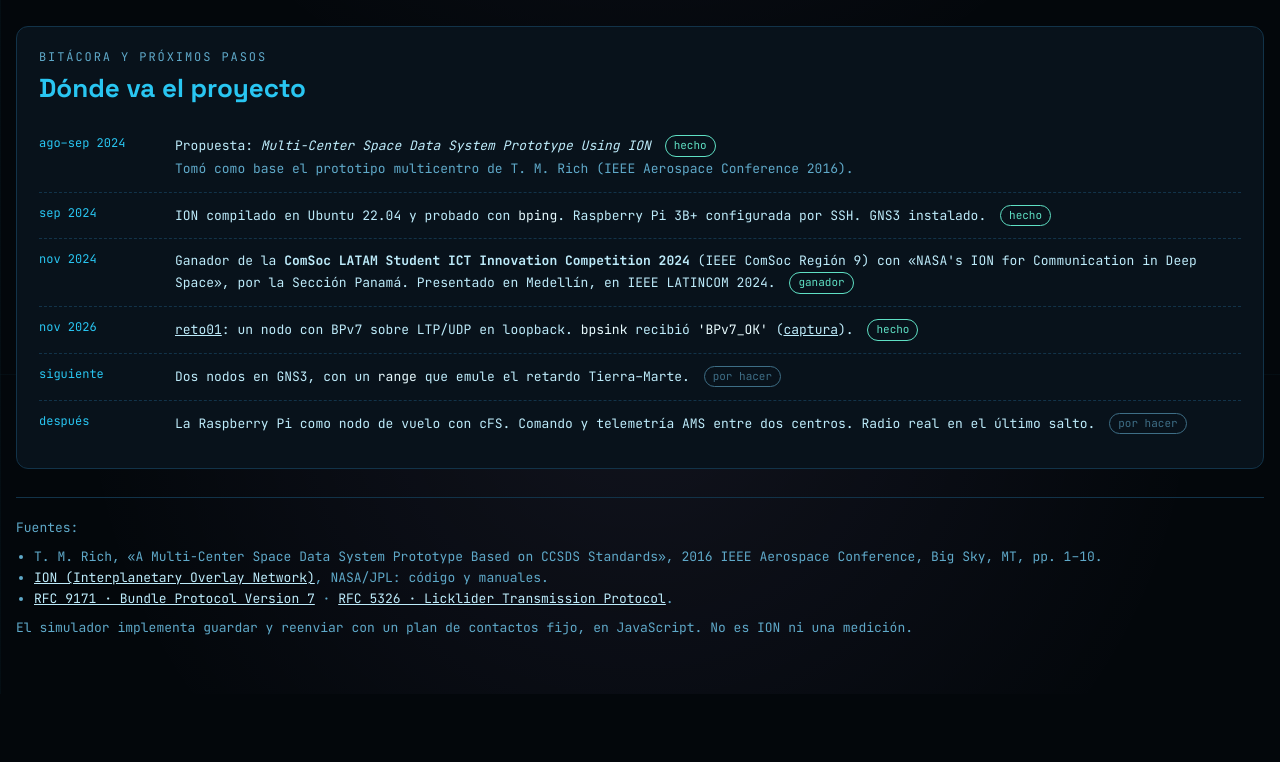
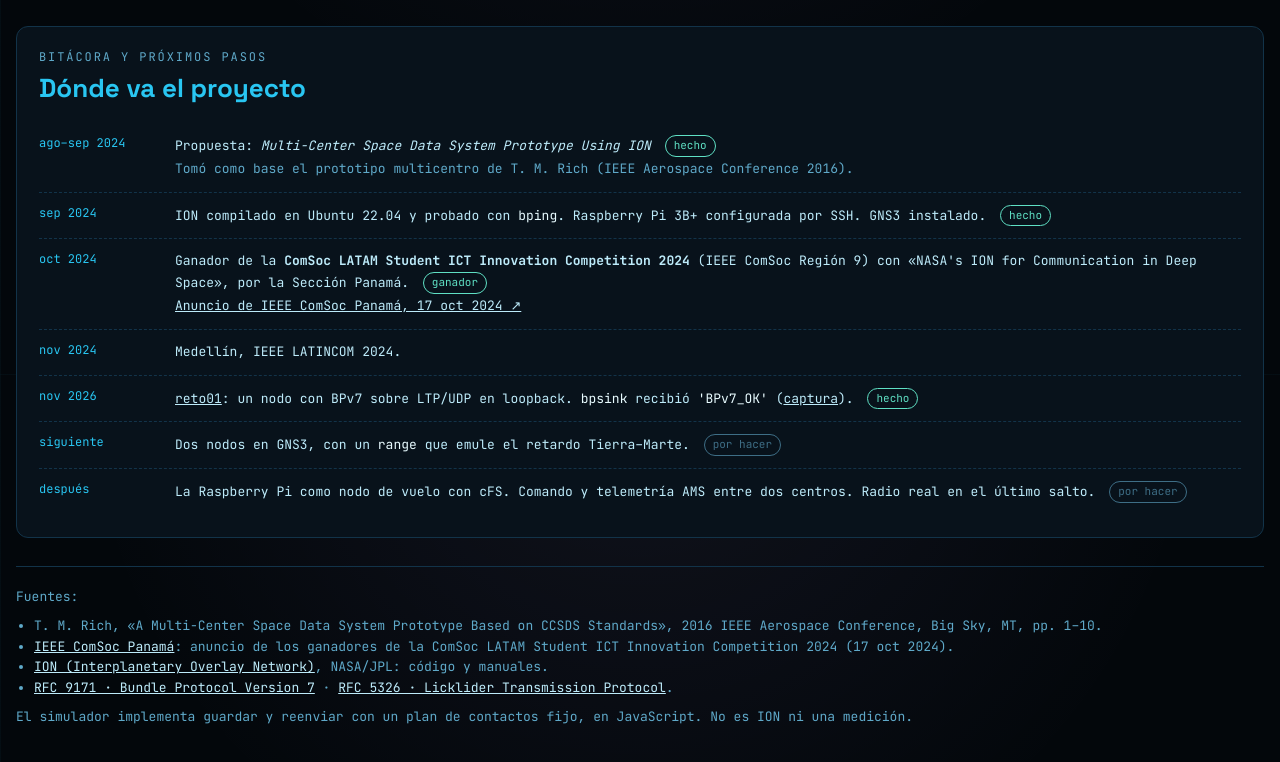
Before and after one commit to lcmj2803/ion-labs, a plain HTML site: page index.html in a window 1280 px wide. Shown: the part 3626-4388 px from the top of the page. Before the commit the page ends 4320 px from the top, so only its background shows below. Drawn offline with Linux system fonts and the light colour scheme.

Commit message:
Premio: fecha del anuncio (oct 2024) y enlace a la fuente
Co-Authored-By: Claude Opus 5.5 <noreply@anthropic.com>

```diff
--- a/index.html
+++ b/index.html
@@ -363,7 +363,8 @@ $ ionstop</pre>
   <ol class="timeline">
     <li><span class="when">ago–sep 2024</span><span class="what">Propuesta: <i>Multi-Center Space Data System Prototype Using ION</i> <span class="tag done">hecho</span><span class="small">Tomó como base el prototipo multicentro de T. M. Rich (IEEE Aerospace Conference 2016).</span></span></li>
     <li><span class="when">sep 2024</span><span class="what">ION compilado en Ubuntu 22.04 y probado con <code>bping</code>. Raspberry Pi 3B+ configurada por SSH. GNS3 instalado. <span class="tag done">hecho</span></span></li>
-    <li><span class="when">nov 2024</span><span class="what">Ganador de la <b>ComSoc LATAM Student ICT Innovation Competition 2024</b> (IEEE ComSoc Región 9) con «NASA's ION for Communication in Deep Space», por la Sección Panamá. Presentado en Medellín, en IEEE LATINCOM 2024. <span class="tag done">ganador</span></span></li>
+    <li><span class="when">oct 2024</span><span class="what">Ganador de la <b>ComSoc LATAM Student ICT Innovation Competition 2024</b> (IEEE ComSoc Región 9) con «NASA's ION for Communication in Deep Space», por la Sección Panamá. <span class="tag done">ganador</span><span class="small"><a href="https://www.instagram.com/p/DBPO9JFSnf3/">Anuncio de IEEE ComSoc Panamá, 17 oct 2024 ↗</a></span></span></li>
+    <li><span class="when">nov 2024</span><span class="what">Medellín, IEEE LATINCOM 2024.</span></li>
     <li><span class="when">nov 2026</span><span class="what"><a href="#reto01">reto01</a>: un nodo con BPv7 sobre LTP/UDP en loopback. <code>bpsink</code> recibió <code>'BPv7_OK'</code> (<a href="https://github.com/lcmj2803/ion-labs/blob/main/reto01/bpsink_captura.txt">captura</a>). <span class="tag done">hecho</span></span></li>
     <li><span class="when">siguiente</span><span class="what">Dos nodos en GNS3, con un <code>range</code> que emule el retardo Tierra–Marte. <span class="tag todo">por hacer</span></span></li>
     <li><span class="when">después</span><span class="what">La Raspberry Pi como nodo de vuelo con cFS. Comando y telemetría AMS entre dos centros. Radio real en el último salto. <span class="tag todo">por hacer</span></span></li>
@@ -374,6 +375,7 @@ $ ionstop</pre>
   <span>Fuentes:</span>
   <ul>
     <li>T. M. Rich, «A Multi-Center Space Data System Prototype Based on CCSDS Standards», 2016 IEEE Aerospace Conference, Big Sky, MT, pp. 1–10.</li>
+    <li><a href="https://www.instagram.com/p/DBPO9JFSnf3/">IEEE ComSoc Panamá</a>: anuncio de los ganadores de la ComSoc LATAM Student ICT Innovation Competition 2024 (17 oct 2024).</li>
     <li><a href="https://sourceforge.net/projects/ion-dtn/">ION (Interplanetary Overlay Network)</a>, NASA/JPL: código y manuales.</li>
     <li><a href="https://www.rfc-editor.org/rfc/rfc9171">RFC 9171 · Bundle Protocol Version 7</a> · <a href="https://www.rfc-editor.org/rfc/rfc5326">RFC 5326 · Licklider Transmission Protocol</a>.</li>
   </ul>
```
